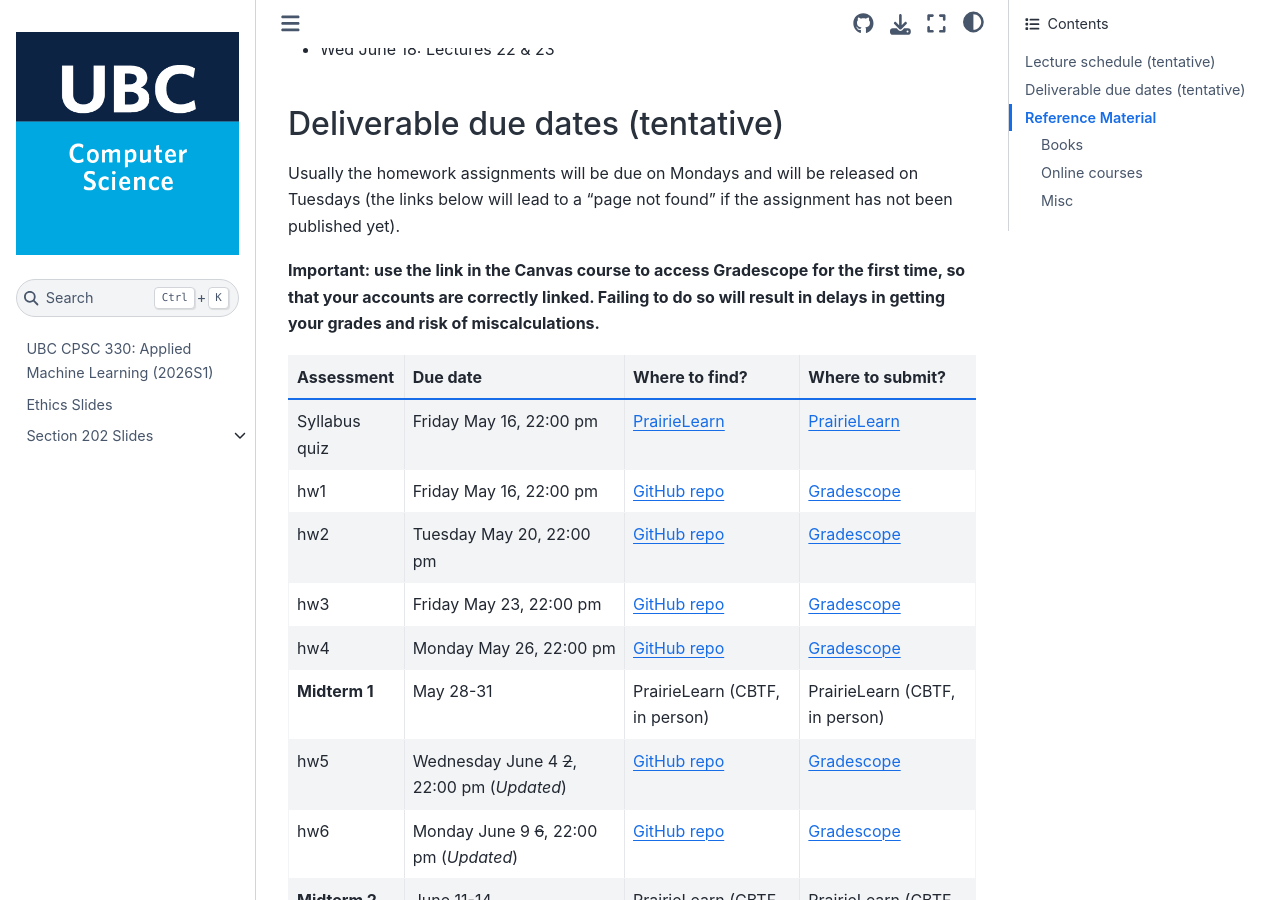
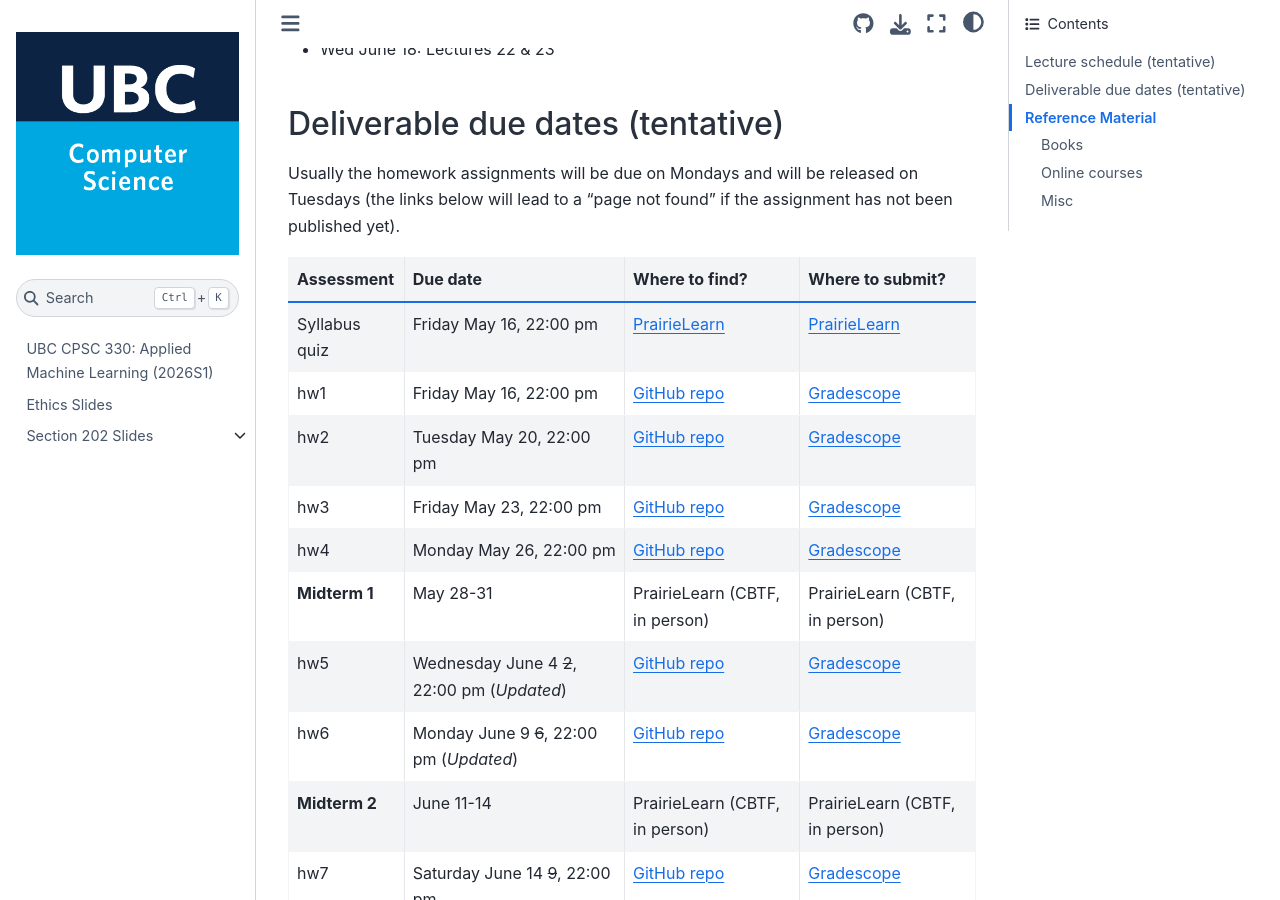
Before and after one commit to UBC-CS/cpsc330-2026S1, a Jupyter Book: the page built from docs/schedule.md, in a window 1280 px wide and 900 px high, scrolled down 3798 px. Built offline with Jupyter Book 1.0.4 settings and Sphinx 7.4.7 and the Sphinx Book theme 1.1.4, drawn with Linux system fonts in a browser that asks for light colours; pages that are not in the unit, such as notebooks, are missing from menus; comment, search, counter and statistics services are not loaded.

```diff
--- a/docs/schedule.md
+++ b/docs/schedule.md
@@ -70,7 +70,7 @@ This course will be run in a semi flipped classroom format. There will be pre-wa
 ## Deliverable due dates (tentative)
 Usually the homework assignments will be due on Mondays and will be released on Tuesdays (the links below will lead to a "page not found" if the assignment has not been published yet).
 
-**Important: use the link in the Canvas course to access Gradescope for the first time, so that your accounts are correctly linked. Failing to do so will result in delays in getting your grades and risk of miscalculations.**
+<!-- **Important: use the link in the Canvas course to access Gradescope for the first time, so that your accounts are correctly linked. Failing to do so will result in delays in getting your grades and risk of miscalculations.** -->
 
 | Assessment     | Due date         | Where to find?                                                                           | Where to submit?                                                                         |
 |----------------|------------------|------------------------------------------------------------------------------------------|------------------------------------------------------------------------------------------|
```
Also changed, not shown: docs/faq.md (+1 -1 lines).
